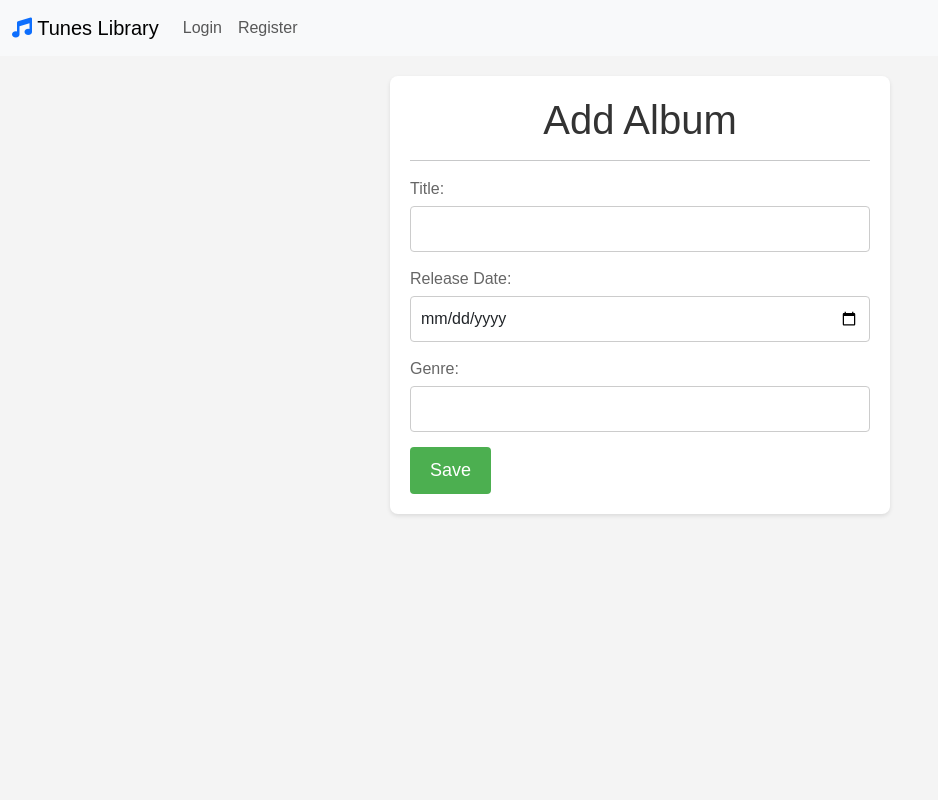
After one commit to Orange443/Music-Streaming-App-MAD---I, a Flask app: template templates/albums/add.html in a window 1280 px wide. The commit adds this page. Shown: the whole page, without its empty margins (0-938 px from the left). Run offline with Flask 3, Linux system fonts and the light colour scheme; the template is opened without the code that fills it, so the values that code supplies are empty.

Commit message:
add some more fe..

```diff
--- /dev/null
+++ b/templates/albums/add.html
@@ -0,0 +1,94 @@
+{% extends 'layout.html' %}
+
+{% block title %}
+    Add Album
+{% endblock %}
+
+{% block style %}
+<style>
+    body {
+        font-family: Arial, sans-serif;
+        background-color: #f4f4f4;
+        margin: 0;
+        padding: 0;
+        justify-content: center;
+        align-items: center;
+        height: 100vh;
+    }
+
+    .form-container {
+        background-color: #fff;
+        border-radius: 8px;
+        padding: 20px;
+        box-shadow: 0 2px 4px rgba(0, 0, 0, 0.1);
+        margin: auto;
+        margin-top: 20px;
+        width: 500px;
+        margin-bottom: 20px;
+    }
+
+    h1 {
+        text-align: center;
+        color: #333;
+    }
+
+    label {
+        display: block;
+        margin-top: 10px;
+        color: #666;
+    }
+
+    input[type="text"] {
+        width: 100%;
+        padding: 10px;
+        margin-top: 5px;
+        margin-bottom: 15px;
+        border: 1px solid #ccc;
+        border-radius: 4px;
+        font-size: 16px;
+    }
+
+    input[type="date"] {
+        width: 100%;
+        padding: 10px;
+        margin-top: 5px;
+        margin-bottom: 15px;
+        border: 1px solid #ccc;
+        border-radius: 4px;
+        font-size: 16px;
+    }
+
+    input[type="submit"] {
+        background-color: #4caf50;
+        color: white;
+        padding: 10px 20px;
+        border: none;
+        border-radius: 4px;
+        cursor: pointer;
+        font-size: 18px;
+    }
+
+    input[type="submit"]:hover {
+        background-color: #45a049;
+    }
+</style>
+{% endblock %}
+
+{% block content %}
+<div class="form-container">
+    <h1>Add Album</h1>
+    <hr>
+    <form method="post" class="form">
+        <label for="title" class="form-label">Title:
+            <input type="text" name="title" id="title" class="form-control" required />
+        </label>
+        <label for="release_date" class="form-label">Release Date:
+            <input type="date" name="release_date" id="release_date" class="form-control" required />
+        </label>
+        <label for="genre" class="form-label">Genre:
+            <input type="text" name="genre" id="genre" class="form-control" required />
+        </label>
+        <input type="submit" value="Save" class="btn btn-success">
+    </form>
+</div>
+{% endblock %}
--- a/templates/login.html
+++ b/templates/login.html
@@ -1,5 +1,6 @@
 <!-- login.html -->
 {% extends 'layout.html' %}
+
 
 {% block title %}
 Login - Tunes Library
@@ -69,7 +70,6 @@ Login - Tunes Library
         <br>
         <input type="submit" value="Login">
         <br>
-        <br>
         <p>Click <span class="admin-login-link" onclick="redirectToAdminLogin()">here</span> to login as an admin.</p>
         </div>
     </form>
```
Also changed, not shown: routes.py (+64 -15 lines), templates/albums/delete.html (added, +83 -0 lines), templates/creator_dashboard.html (+59 -13 lines), templates/signup_as_creator.html (+8 -0 lines), templates/albums/edit.html (added), templates/albums/show.html (added), templates/songs/add.html (added), templates/songs/delete.html (added), templates/songs/edit.html (added).
